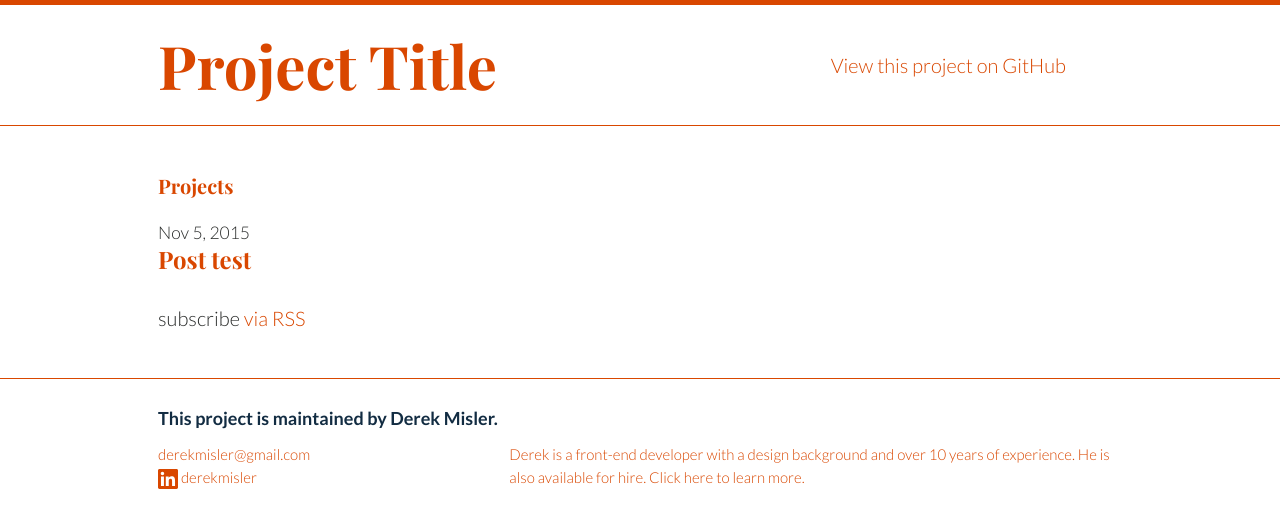
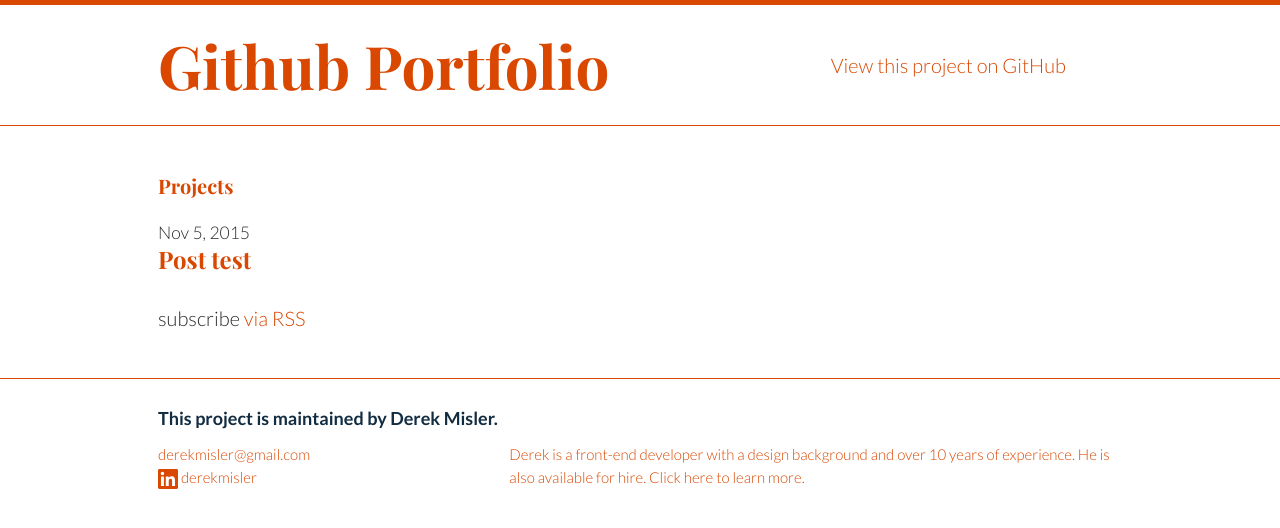
Before and after one commit to derekmisler/derekmisler.github.io, a Jekyll site: the page built from index.html, in a window 1280 px wide. Shown: the top 528 px of the page. Built offline with Jekyll 4.4.1, drawn with Linux system fonts in a browser that asks for light colours.

Commit message:
updated title

```diff
--- a/_config.yml
+++ b/_config.yml
@@ -6,7 +6,7 @@
 # 'jekyll serve'. If you change this file, please restart the server process.
 
 # Site settings
-title: Project Title
+title: Github Portfolio
 titleurl: derekmisler.github.io # repository name, assuming gh-pages is set up
 fullname: Derek Misler
 url: "http://www.derekmisler.com"
```
